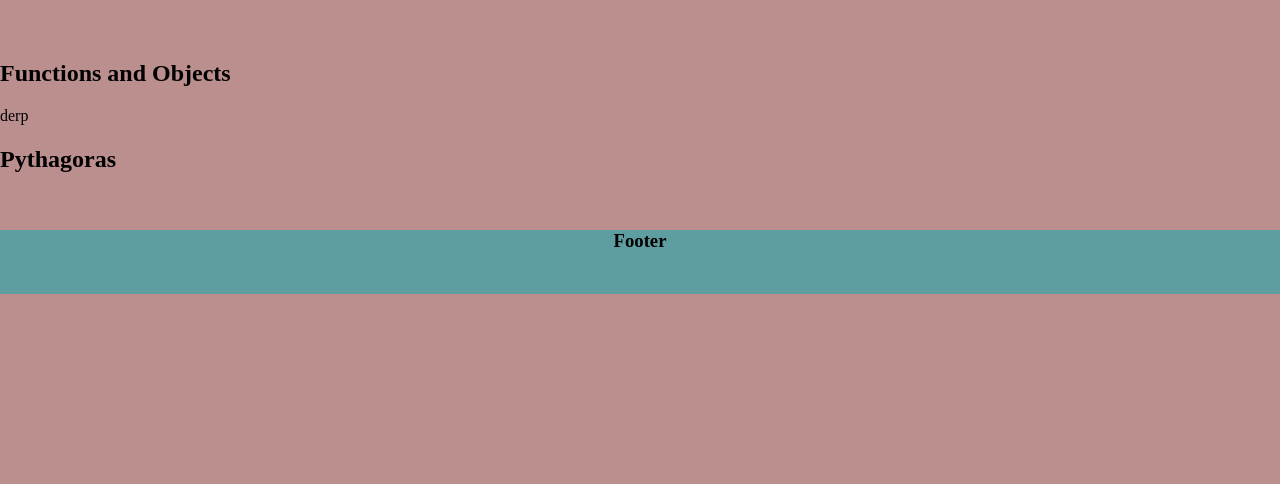
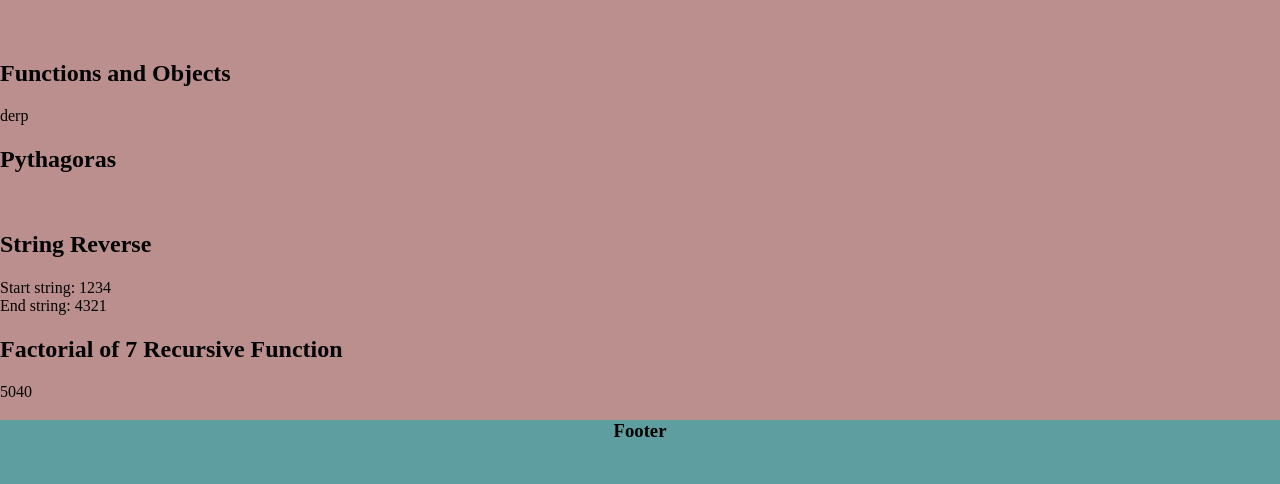
Before and after one commit to BabyLizzy-FunTime-Lab/PHP-2024, a PHP site: page /PHP-2024/tester.php in a window 1280 px wide. Shown: the part 755-1239 px from the top of the page. Before the commit the page ends 1049 px from the top, so only its background shows below. Run offline with PHP 8.4, Linux system fonts and the light colour scheme.

Commit message:
update tester.php

```diff
--- a/tester.php
+++ b/tester.php
@@ -111,7 +111,7 @@
     <form method="POST" action="<?php echo $_SERVER['PHP_SELF'];?>">
         <label for="length">
             Lengte in meters:
-            <input name="length" class="inputField length" type="number" step="0.01">
+            <input id="length" name="length" class="inputField length" type="number" step="0.01">
         </label>
         <input type="submit" name="lengthBMI">
     </form>
@@ -257,7 +257,50 @@
     ?>
 </section>
 <section>
+    <?php
+    function reverseString($string) :void {
+        echo strrev($string);
+    }
+    ?>
+    <h2>String Reverse</h2>
+    <p>
+        Start string: 1234<br>
+        End string: <?php reverseString("1234")?>
+    </p>
+</section>
+<section>
+    <?php
+    function findFactorial($number){
+        $factorial = 1;
+        static $startNumber = 1;
+        $startNumber = $number;
+        static $loopNumber = 0;
+        static $multiplier = 1;
+        static $result = 1;
 
+        if ($loopNumber > $startNumber) {
+            echo $multiplier . "<br>";
+            echo "Problem <br>";
+            return;
+        }
+
+        if($startNumber == 0) {
+            echo $result;
+        }
+        $multiplier += $factorial;
+        $result = $result * $multiplier;
+        $loopNumber++;
+        if($startNumber === $multiplier) {
+            echo $result;
+        } else {
+            findFactorial($number);
+        }
+    }
+    ?>
+    <h2>Factorial of 7 Recursive Function</h2>
+    <p>
+        <?php findFactorial(7); ?>
+    </p>
 </section>
 <footer style="margin-top: 1em; height: 4em; background-color: cadetblue; text-align: center">
 <h3>Footer</h3>
```
